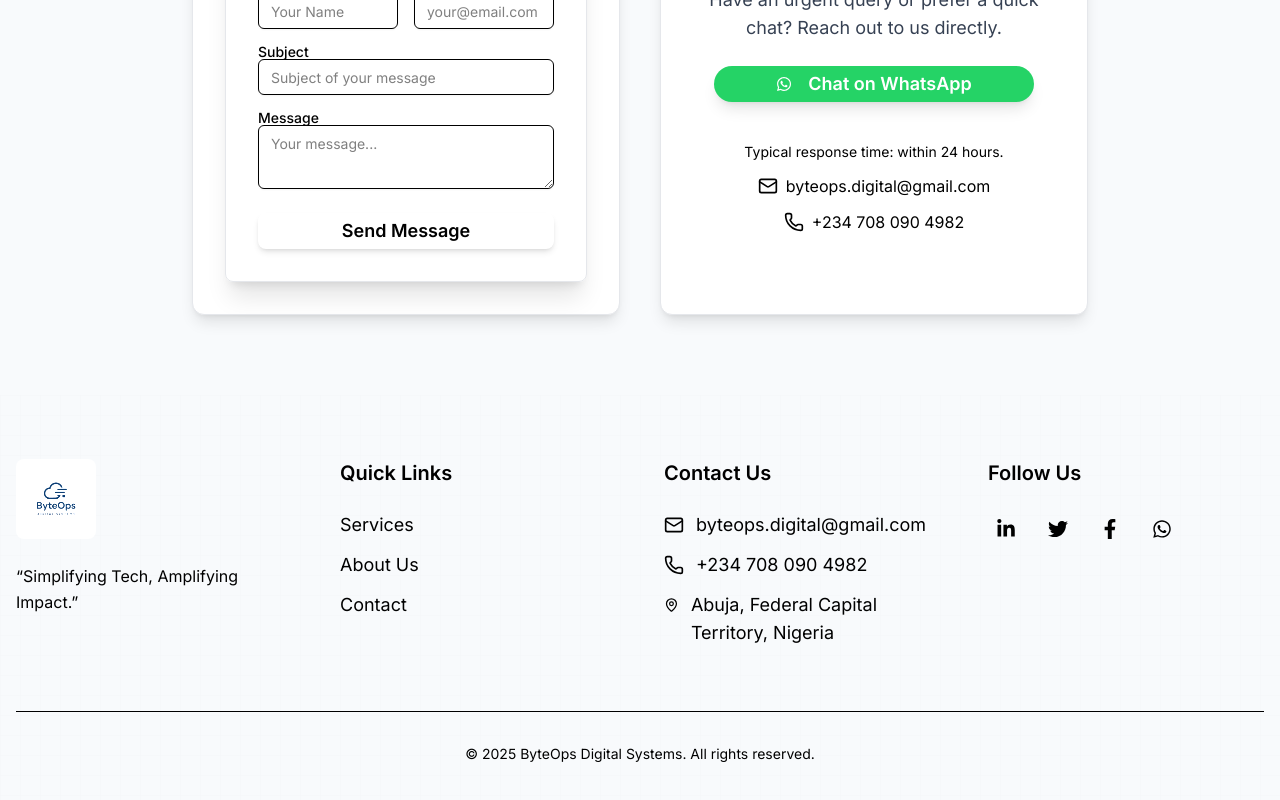
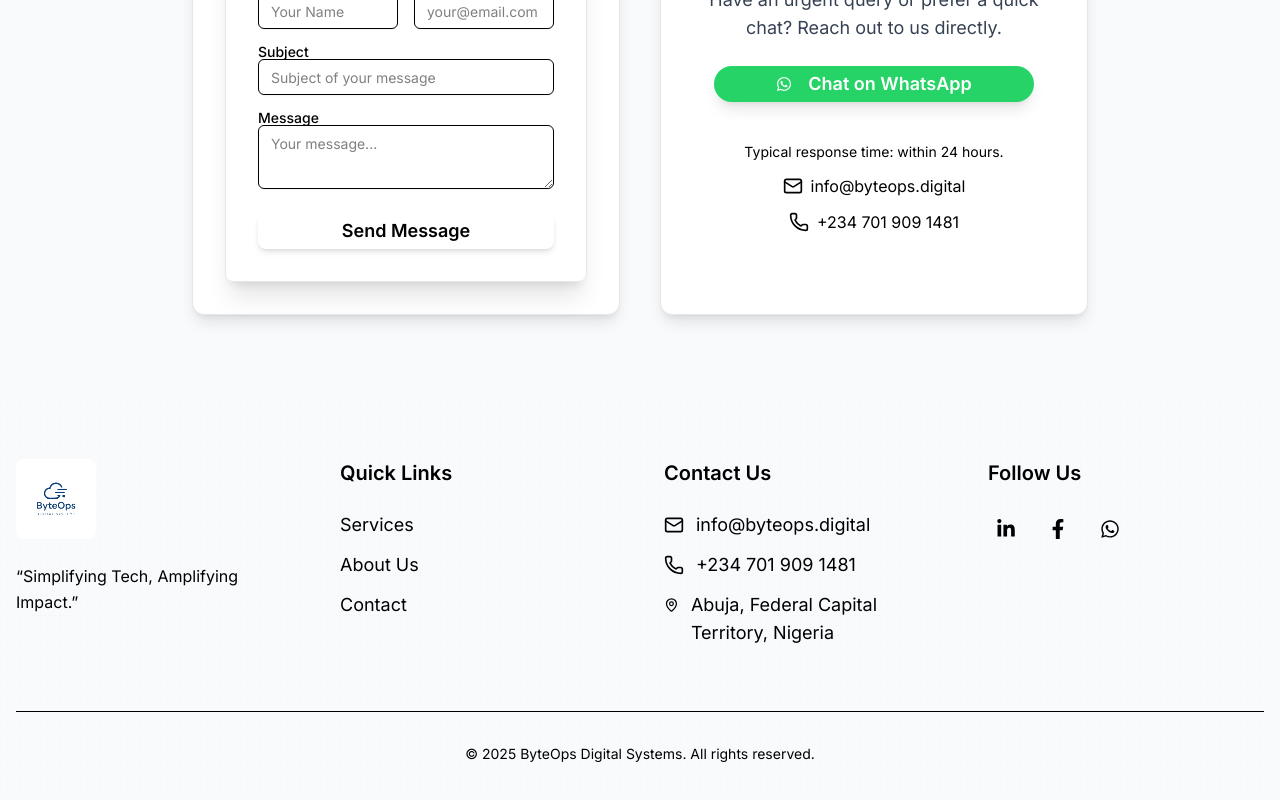
Before and after one commit to onojaonoja2/byteops, a Next.js app: page / in a window 1280 px wide. Shown: the part 2913-3713 px from the top of the page. Built offline with nearby package versions, Linux system fonts and the light colour scheme.

Commit message:
Update contact information and improve footer links

```diff
--- a/components/ContactSection.tsx
+++ b/components/ContactSection.tsx
@@ -10,7 +10,7 @@ import { Mail, Phone } from 'lucide-react'; // Adding more icons for general con
 
 export function ContactSection() {
   // Replace with your actual WhatsApp number, including country code (without +, or spaces)
-  const whatsappNumber = "2347080904982"; // Example: Nigeria +234
+  const whatsappNumber = "2347019091481"; // Example: Nigeria +234
   const whatsappMessage = "Hello ByteOps! I'd like to inquire about your services.";
 
   return (
@@ -99,11 +99,11 @@ export function ContactSection() {
                 <p className="text-sm">Typical response time: within 24 hours.</p>
                 <div className="flex items-center justify-center space-x-2">
                   <Mail className="h-5 w-5 text-byteops-primary dark:text-byteops-secondary" />
-                  <a href="mailto:byteops.digital@gmail.com" className="text-base hover:text-byteops-accent transition-colors">byteops.digital@gmail.com</a>
+                  <a href="mailto:info@byteops.digital" className="text-base hover:text-byteops-accent transition-colors">info@byteops.digital</a>
                 </div>
                 <div className="flex items-center justify-center space-x-2">
                   <Phone className="h-5 w-5 text-byteops-primary dark:text-byteops-secondary" />
-                  <a href={`tel:+${whatsappNumber}`} className="text-base hover:text-byteops-accent transition-colors">+234 708 090 4982</a> {/* Display number nicely */}
+                  <a href={`tel:+${whatsappNumber}`} className="text-base hover:text-byteops-accent transition-colors">+234 701 909 1481</a> {/* Display number nicely */}
                 </div>
               </div>
             </motion.div>
--- a/components/Footer.tsx
+++ b/components/Footer.tsx
@@ -1,12 +1,12 @@
 // components/Footer.tsx
 import Link from "next/link";
 import Image from "next/image";
-import { FaLinkedinIn, FaTwitter, FaFacebookF, FaWhatsapp } from 'react-icons/fa'; // Added FaWhatsapp
+import { FaLinkedinIn, FaFacebookF, FaWhatsapp } from 'react-icons/fa'; // Added FaWhatsapp
 import { Mail, Phone, MapPin } from 'lucide-react'; // Lucide icons for contact info
 
 export function Footer() {
   const currentYear = new Date().getFullYear();
-  const whatsappNumber = "2347080904982";
+  const whatsappNumber = "2347019091481";
   const whatsappMessage = "Hello ByteOps! I'd like to inquire about your services.";
 
   return (
@@ -74,11 +74,11 @@ export function Footer() {
             <ul className="space-y-3 text-lg">
               <li className="flex items-center justify-center md:justify-start space-x-3">
                 <Mail size={20} className="text-byteops-accent" />
-                <a href="mailto:byteops.digital@gmail.com" className="text-byteops-text-light/80 hover:text-byteops-accent transition-colors duration-200">byteops.digital@gmail.com</a>
+                <a href="mailto:info@byteops.digital" className="text-byteops-text-light/80 hover:text-byteops-accent transition-colors duration-200">info@byteops.digital</a>
               </li>
               <li className="flex items-center justify-center md:justify-start space-x-3">
                 <Phone size={20} className="text-byteops-accent" />
-                <a href={`tel:+${whatsappNumber}`} className="text-byteops-text-light/80 hover:text-byteops-accent transition-colors duration-200">+234 708 090 4982</a>
+                <a href={`tel:+${whatsappNumber}`} className="text-byteops-text-light/80 hover:text-byteops-accent transition-colors duration-200">+234 701 909 1481</a>
               </li>
               <li className="flex items-start justify-center md:justify-start space-x-3">
                 <MapPin size={20} className="text-byteops-accent mt-1" />
@@ -93,13 +93,10 @@ export function Footer() {
           <div className="text-center md:text-left">
             <h3 className="text-xl font-semibold mb-6 text-byteops-primary">Follow Us</h3>
             <div className="flex justify-center md:justify-start space-x-4">
-              <Link href="#" className="p-2 rounded-full bg-byteops-primary/20 hover:bg-byteops-primary text-byteops-text-light hover:text-white transition-all duration-300 transform hover:-translate-y-1" aria-label="LinkedIn">
+              <Link href="https://www.linkedin.com/company/byteops-digital-systems/" target="_blank" rel="noopener noreferrer" className="p-2 rounded-full bg-byteops-primary/20 hover:bg-byteops-primary text-byteops-text-light hover:text-white transition-all duration-300 transform hover:-translate-y-1" aria-label="LinkedIn">
                 <FaLinkedinIn size={20} />
               </Link>
-              <Link href="#" className="p-2 rounded-full bg-byteops-primary/20 hover:bg-byteops-primary text-byteops-text-light hover:text-white transition-all duration-300 transform hover:-translate-y-1" aria-label="Twitter">
-                <FaTwitter size={20} />
-              </Link>
-              <Link href="#" className="p-2 rounded-full bg-byteops-primary/20 hover:bg-byteops-primary text-byteops-text-light hover:text-white transition-all duration-300 transform hover:-translate-y-1" aria-label="Facebook">
+              <Link href="https://www.facebook.com/profile.php?viewas=100000686899395&id=61583223701076" target="_blank" rel="noopener noreferrer" className="p-2 rounded-full bg-byteops-primary/20 hover:bg-byteops-primary text-byteops-text-light hover:text-white transition-all duration-300 transform hover:-translate-y-1" aria-label="Facebook">
                 <FaFacebookF size={20} />
               </Link>
               <Link href={`https://wa.me/${whatsappNumber}?text=${encodeURIComponent(whatsappMessage)}`} target="_blank" rel="noopener noreferrer" className="p-2 rounded-full bg-byteops-primary/20 hover:bg-byteops-primary text-byteops-text-light hover:text-white transition-all duration-300 transform hover:-translate-y-1" aria-label="WhatsApp">
--- a/constants/index.ts
+++ b/constants/index.ts
@@ -45,7 +45,7 @@ export const BUSINESS_INFO = {
   motto: "Simplifying Tech, Amplifying Impact.",
   mission: "To empower businesses and individuals with cutting-edge digital solutions, practical training, and strategic guidance that drive innovation, efficiency, and growth.",
   vision: "To be Africa’s leading catalyst for tech-enabled transformation, where digital tools and smart strategies fuel sustainable success across industries.",
-  email: "info@byteops.com", // Placeholder
-  phone: "+123 456 7890", // Placeholder
+  email: "info@byteops.digital", // Placeholder
+  phone: "+2347047123311", // Placeholder
   address: "123 Tech Lane, Innovation City, Africa", // Placeholder
 };
```
Also changed, not shown: 1 other file (tests, documents, lock files or other folders).
